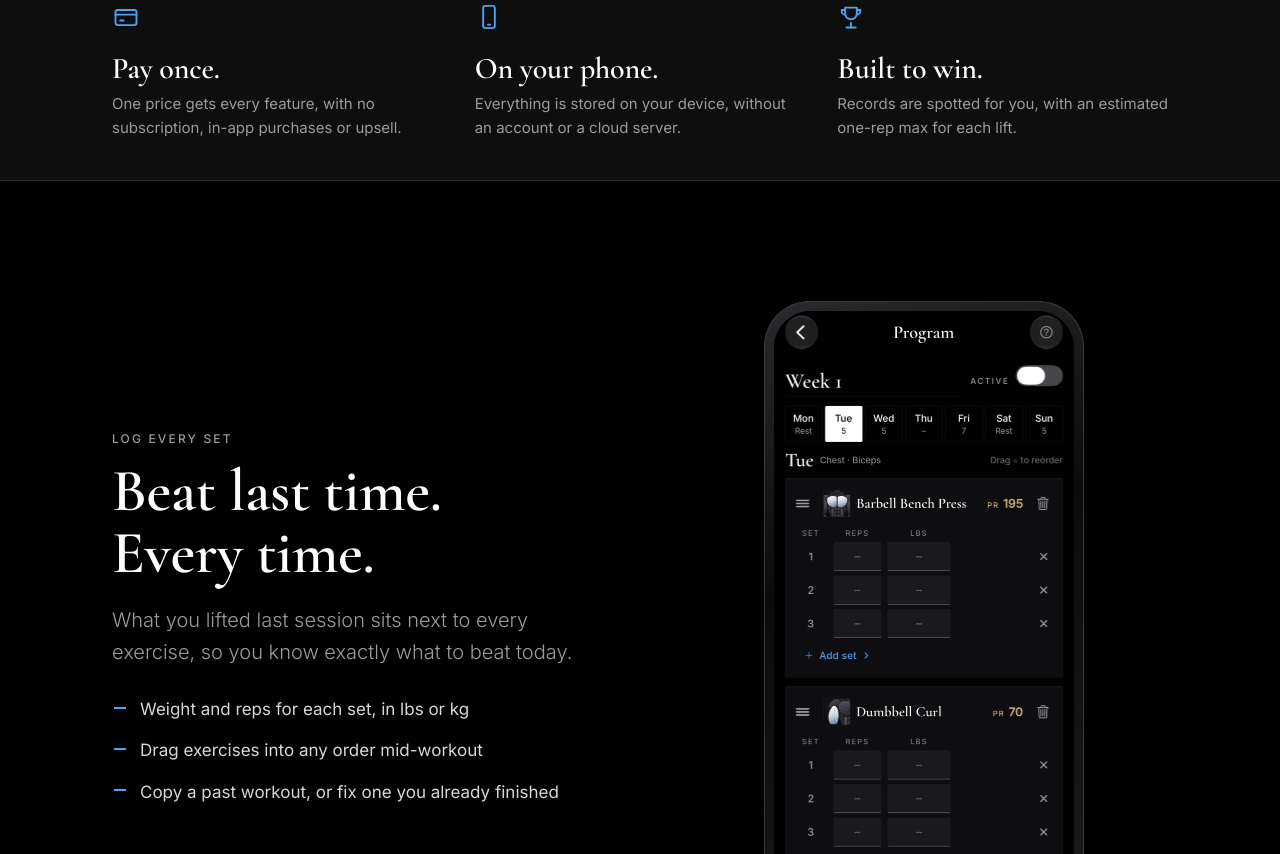
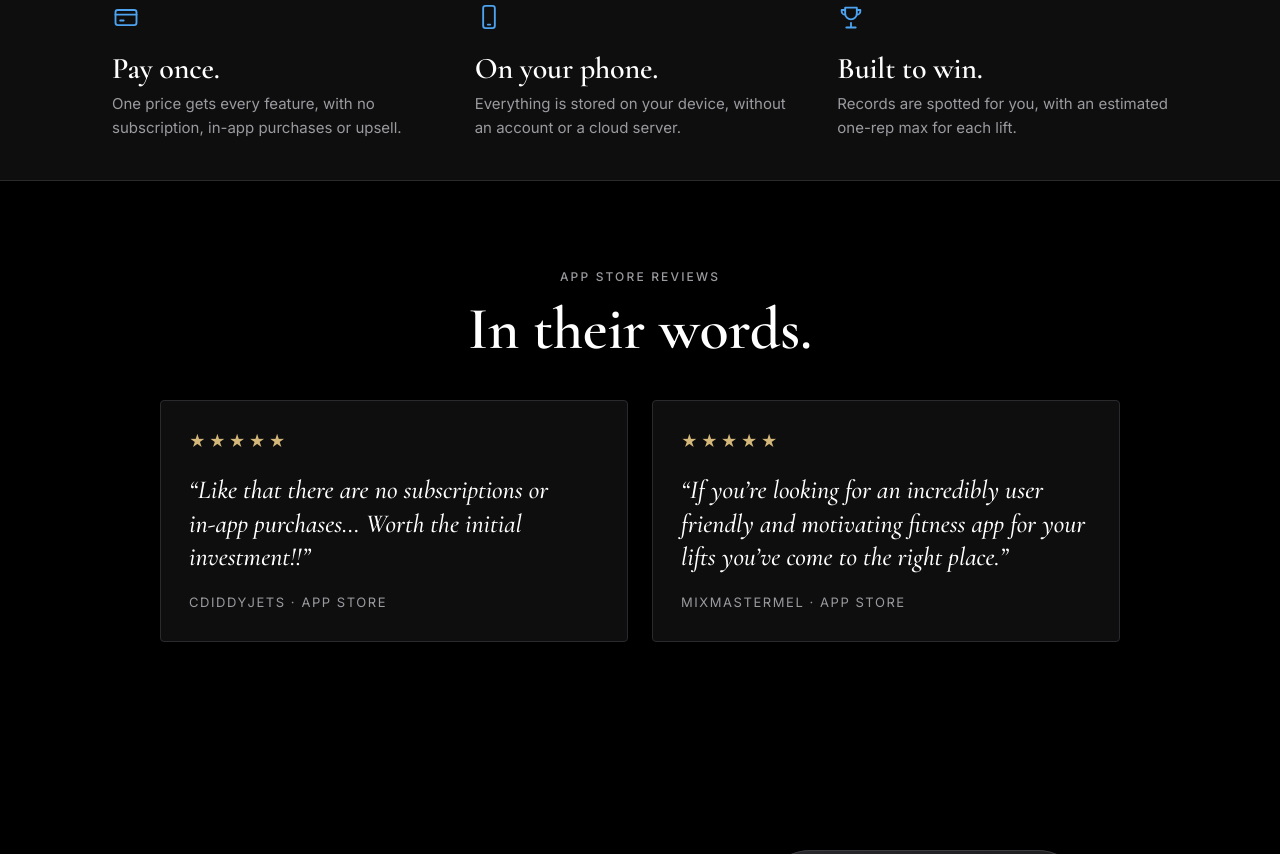
Before and after one commit to beefcaketrainer/beefcaketrainer.github.io, a plain HTML site: page index.html in a window 1280 px wide. Shown: the part 986-1840 px from the top of the page. Drawn offline with nearby package versions, Linux system fonts and the light colour scheme.

Commit message:
Add files via upload

```diff
--- a/index.html
+++ b/index.html
@@ -115,6 +115,16 @@
   .band p { margin: 6px 0 0; color: var(--muted); font-size: 15px; }
   .band .icon { width: 28px; height: 28px; color: var(--accent-text); margin-bottom: 12px; }
 
+  /* Reviews: verbatim App Store quotes */
+  .reviews { padding: 88px 0; }
+  .reviews header { text-align: center; margin-bottom: 40px; }
+  .quotes { display: grid; gap: 20px; max-width: 960px; margin: 0 auto; }
+  @media (min-width: 768px) { .quotes { grid-template-columns: repeat(2, 1fr); gap: 24px; } }
+  .quotes figure { margin: 0; padding: 28px; border: 1px solid var(--border); border-radius: var(--radius); background: var(--card); display: flex; flex-direction: column; gap: 18px; }
+  .quotes .stars { margin: 0; color: var(--gold); font-size: 16px; letter-spacing: .2em; }
+  .quotes blockquote { margin: 0; font: italic 500 clamp(22px, 2.4vw, 26px)/1.3 var(--display); }
+  .quotes figcaption { margin-top: auto; font-size: 13px; letter-spacing: .12em; text-transform: uppercase; color: var(--muted); }
+
   /* Feature rows */
   section.feature { padding: 88px 0; }
   section.feature + section.feature { border-top: 1px solid #141416; }
@@ -216,7 +226,7 @@
           </a>
           <a class="btn ghost" href="#features">See what it does</a>
         </div>
-        <p class="fine">$19.99 USD once, or the equivalent in your currency, with no subscription and no account to create.</p>
+        <p class="fine">Launch sale: $4.99 USD once until December 7 (normally $19.99), or the equivalent in your currency, with no subscription and no account to create.</p>
         <div class="stats" aria-label="What's inside">
           <div><b>110</b><span>Exercises</span></div>
           <div><b>5</b><span>Programs</span></div>
@@ -245,6 +255,27 @@
         <svg class="icon" viewBox="0 0 24 24" fill="none" stroke="currentColor" stroke-width="1.6" stroke-linecap="round" stroke-linejoin="round" aria-hidden="true"><path d="M8 21h8M12 17v4M7 4h10v5a5 5 0 0 1-10 0V4Z"/><path d="M7 6H4v1a3 3 0 0 0 3 3M17 6h3v1a3 3 0 0 1-3 3"/></svg>
         <h2>Built to win.</h2>
         <p>Records are spotted for you, with an estimated one-rep max for each lift.</p>
+      </div>
+    </div>
+  </section>
+
+  <section class="reviews" aria-labelledby="reviews-title">
+    <div class="wrap">
+      <header class="reveal">
+        <p class="kicker">App Store reviews</p>
+        <h2 id="reviews-title">In their words.</h2>
+      </header>
+      <div class="quotes">
+        <figure class="reveal">
+          <p class="stars" role="img" aria-label="Rated 5 out of 5">★★★★★</p>
+          <blockquote>“Like that there are no subscriptions or <span style="white-space:nowrap">in-app</span> purchases… Worth the initial investment!!”</blockquote>
+          <figcaption>CDiddyJets · App Store</figcaption>
+        </figure>
+        <figure class="reveal">
+          <p class="stars" role="img" aria-label="Rated 5 out of 5">★★★★★</p>
+          <blockquote>“If you’re looking for an incredibly user friendly and motivating fitness app for your lifts you’ve come to the right place.”</blockquote>
+          <figcaption>MixmasterMel · App Store</figcaption>
+        </figure>
       </div>
     </div>
   </section>
@@ -373,7 +404,7 @@
       <h2 id="faq-title">Questions</h2>
       <details>
         <summary>Is it really a one-time purchase?</summary>
-        <p>Yes. You pay $19.99 USD once on the App Store and get every feature. No subscription, no in-app purchases, no ads. Outside the US, the App Store shows the price in your own currency.</p>
+        <p>Yes. You pay once on the App Store and get every feature: $4.99 USD during the launch sale until December 7, normally $19.99. No subscription, no in-app purchases, no ads. Outside the US, the App Store shows the price in your own currency.</p>
       </details>
       <details>
         <summary>Do I need an account or internet connection?</summary>
@@ -397,7 +428,7 @@
   <section class="closing" aria-labelledby="closing-title">
     <div class="wrap reveal">
       <h2 id="closing-title">Ready to lift?</h2>
-      <p class="price"><b>$19.99 USD, once,</b> for every feature, yours to keep.</p>
+      <p class="price"><b>$4.99 USD, once,</b> during the launch sale until December 7 (normally $19.99). Every feature, yours to keep.</p>
       <a class="btn" href="https://apps.apple.com/app/id6834525627">
         Download for iPhone
       </a>
@@ -408,7 +439,9 @@
 <footer>
   <div class="wrap">
     <span>© 2026 BeefCake Trainer</span>
-    <nav aria-label="Legal">
+    <nav aria-label="Footer">
+      <a href="https://www.instagram.com/beefcaketrainer/" rel="me">Instagram</a>
+      <a href="https://www.tiktok.com/@beefcaketrainer" rel="me">TikTok</a>
       <a href="https://beefcaketrainer.github.io/beefcake-legal/support.html">Support</a>
       <a href="https://beefcaketrainer.github.io/beefcake-legal/privacy.html">Privacy</a>
       <a href="https://beefcaketrainer.github.io/beefcake-legal/terms.html">Terms</a>
```
